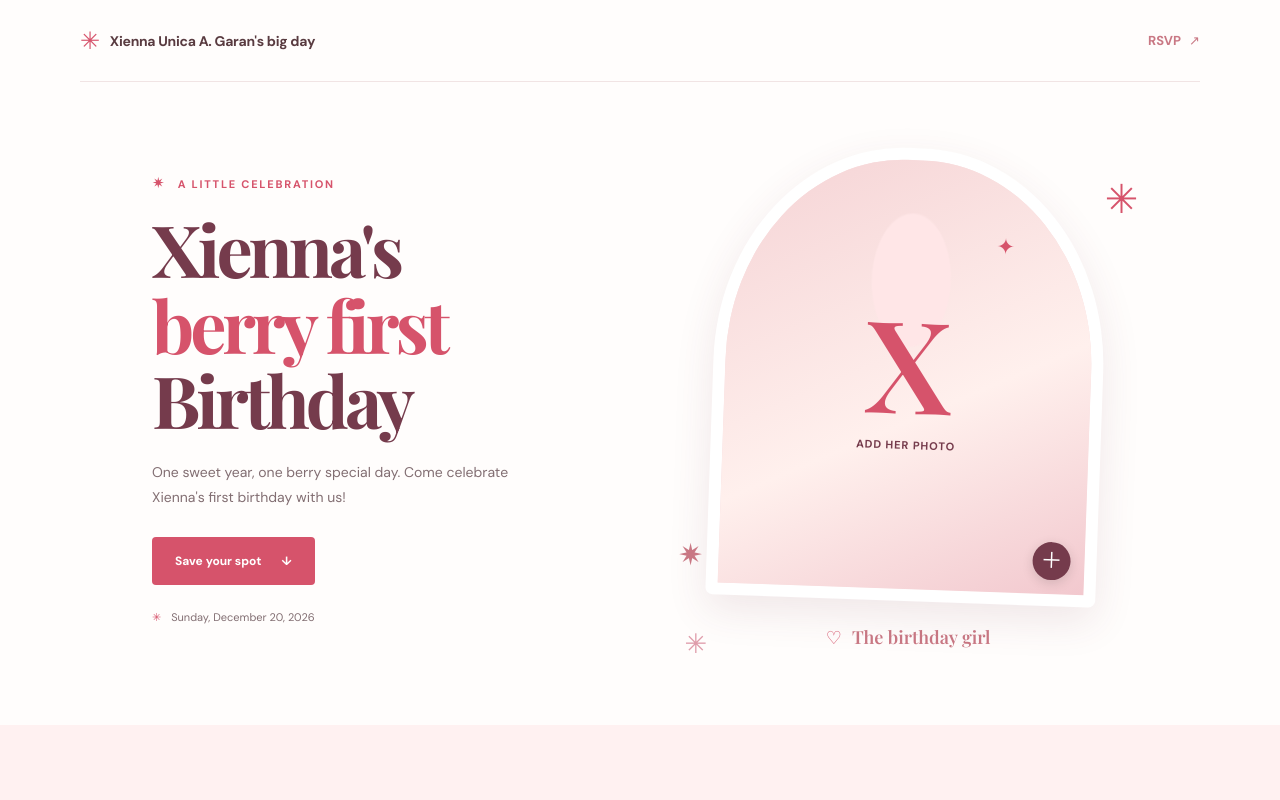
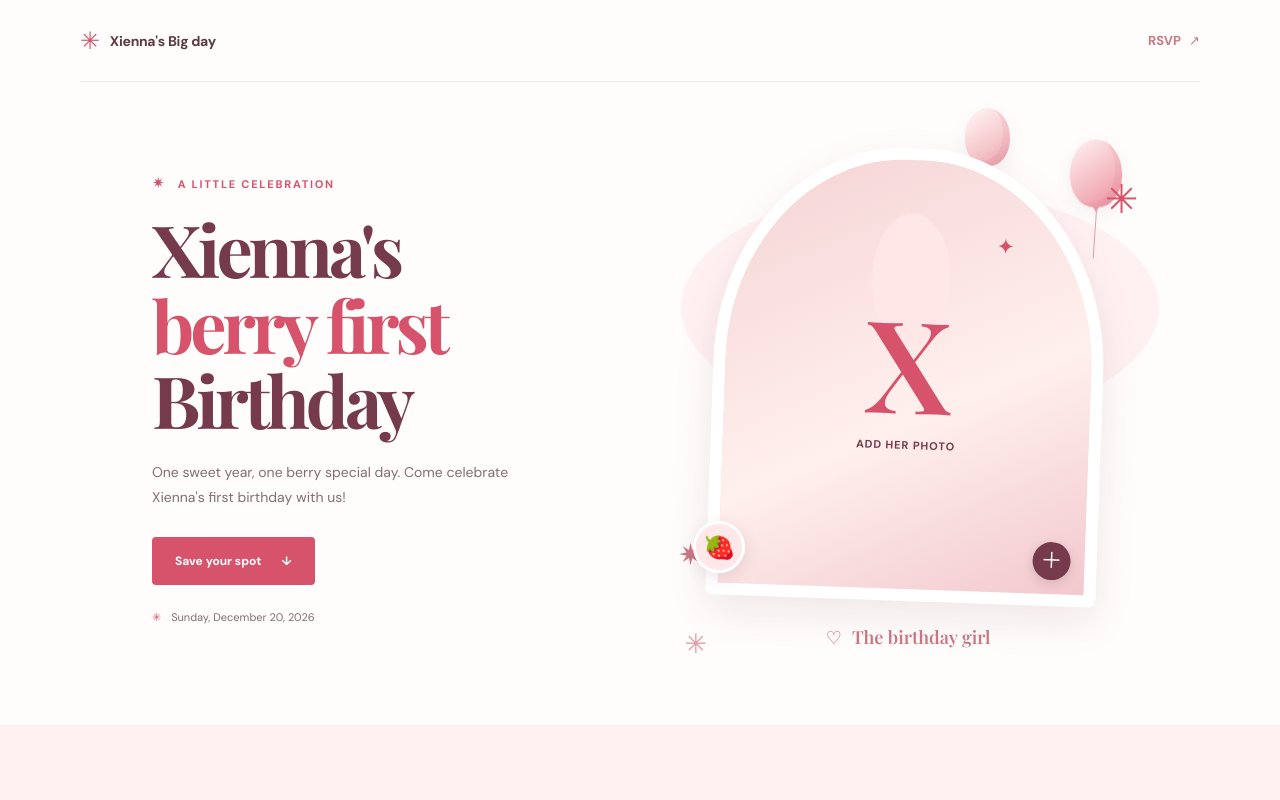
Before and after one commit to ragingaerol/invitation, a React (Vite) app: page / in a window 1280 px wide. Shown: the top 800 px of the page. Built offline with nearby package versions, Linux system fonts and the light colour scheme.

Commit message:
feat: update invitation details and enhance hero section with balloons

```diff
--- a/src/App.jsx
+++ b/src/App.jsx
@@ -76,14 +76,19 @@ function App() {
   return (
     <main>
       <header className="topbar">
-        <a className="brand" href="#home" aria-label={`${invitation.name}'s birthday invitation`}>
+        <a className="brand" href="#home" aria-label={`${invitation.nickname}'s birthday invitation`}>
           <span className="brand-mark" aria-hidden="true">✳</span>
-          <span>{invitation.name}'s big day</span>
+          <span>{invitation.nickname}'s Big day</span>
         </a>
         <a className="topbar-link" href="#rsvp">RSVP <span aria-hidden="true">↗</span></a>
       </header>
 
       <section className="hero" id="home">
+        <div className="balloon-cluster" aria-hidden="true">
+          <span className="balloon balloon-one" />
+          <span className="balloon balloon-two" />
+          <span className="balloon balloon-three" />
+        </div>
         <div className="hero-copy">
           <p className="eyebrow"><span aria-hidden="true">✷</span> A little celebration</p>
           <h1>{invitation.nickname}'s<br /><span className="headline-name">berry first</span><br />Birthday</h1>
@@ -122,6 +127,7 @@ function App() {
               aria-label="Choose a photo"
             />
           </div>
+          <span className="berry-sticker" aria-hidden="true">🍓</span>
           <div className="photo-caption"><span aria-hidden="true">♡</span> The birthday girl</div>
         </div>
         <span className="hero-doodle" aria-hidden="true">✳</span>
--- a/src/styles.css
+++ b/src/styles.css
@@ -40,6 +40,7 @@ a { color: inherit; text-decoration: none; }
 
 .hero {
   position: relative;
+  isolation: isolate;
   width: min(1120px, calc(100% - 64px));
   min-height: 570px;
   margin: 0 auto;
@@ -48,8 +49,9 @@ a { color: inherit; text-decoration: none; }
   grid-template-columns: 1fr .9fr;
   align-items: center;
   gap: 48px;
+  background: radial-gradient(ellipse at 75% 35%, #fff1f2 0 20%, transparent 20.2%);
 }
-.hero-copy { position: relative; z-index: 1; }
+.hero-copy { position: relative; z-index: 2; }
 .eyebrow { margin: 0 0 18px; color: var(--strawberry); font-size: 11px; font-weight: 700; letter-spacing: .16em; text-transform: uppercase; }
 .eyebrow span { margin-right: 7px; font-size: 15px; }
 h1, h2, h3, p { margin-top: 0; }
@@ -64,7 +66,7 @@ h1 { margin-bottom: 22px; color: var(--berry); font-size: clamp(48px, 6vw, 72px)
 .hero-date { margin-top: 25px; color: #826e72; font-size: 11px; }
 .hero-date span { margin-right: 7px; color: var(--strawberry); }
 
-.photo-wrap { position: relative; width: min(100%, 390px); justify-self: center; }
+.photo-wrap { position: relative; z-index: 2; width: min(100%, 390px); justify-self: center; }
 .photo-frame { position: relative; width: 100%; aspect-ratio: 4 / 4.65; overflow: hidden; border: 12px solid white; border-radius: 48% 48% 7px 7px; background: #f8dfe0; box-shadow: 0 15px 40px #753b4c1c; transform: rotate(2deg); }
 .photo-placeholder { position: absolute; inset: 0; display: flex; flex-direction: column; align-items: center; justify-content: center; gap: 3px; background: radial-gradient(ellipse at 50% 28%, #ffe6e7 0 15%, transparent 15.5%), linear-gradient(155deg, #f5d3d5, #fff0ed 58%, #f2c8ce); color: var(--berry); }
 .photo-initial { font-family: "Playfair Display", Georgia, serif; font-size: 128px; line-height: 1; color: var(--strawberry); }
@@ -75,10 +77,22 @@ h1 { margin-bottom: 22px; color: var(--berry); font-size: clamp(48px, 6vw, 72px)
 .photo-edit:hover { background: var(--strawberry); }
 .photo-caption { margin: 24px 0 0; color: var(--rose); text-align: center; font-family: "Playfair Display", Georgia, serif; font-size: 18px; font-style: italic; }
 .photo-caption span { padding-right: 6px; color: var(--strawberry); font-style: normal; }
+.berry-sticker { position: absolute; z-index: 3; bottom: 76px; left: -20px; width: 52px; height: 52px; display: grid; place-items: center; border: 3px solid white; border-radius: 50%; background: #ffe8e9; box-shadow: 0 5px 16px #753b4c20; font-size: 25px; transform: rotate(-12deg); }
 .sunburst { position: absolute; z-index: 1; color: var(--strawberry); }
 .sunburst-one { top: 5%; right: -9%; font-size: 40px; }
 .sunburst-two { bottom: 15%; left: -9%; color: var(--rose); font-size: 30px; }
 .hero-doodle { position: absolute; right: 44%; bottom: 10%; color: #df9caa; font-size: 27px; }
+.balloon-cluster { position: absolute; z-index: 1; inset: 0; overflow: hidden; pointer-events: none; }
+.balloon { position: absolute; width: 45px; height: 58px; border-radius: 50% 50% 46% 46%; background: linear-gradient(145deg, #fff4f3 5%, #f5c5ca 65%, #e99ba6); box-shadow: inset -7px -5px 0 #c95d7017, 0 7px 18px #753b4c14; animation: balloon-bob 4.5s ease-in-out infinite; }
+.balloon::before { position: absolute; bottom: -5px; left: calc(50% - 4px); width: 0; height: 0; border-top: 7px solid #e99ba6; border-right: 4px solid transparent; border-left: 4px solid transparent; content: ""; }
+.balloon::after { position: absolute; top: calc(100% + 3px); left: 50%; height: 48px; border-left: 1px solid #dca2a7; content: ""; transform: rotate(4deg); transform-origin: top; }
+.balloon-one { top: 4%; right: 17%; }
+.balloon-two { top: 10%; right: 7%; width: 52px; height: 68px; background: linear-gradient(145deg, #ffeef0 5%, #f3b4bd 65%, #e98d9b); animation-delay: -1.6s; }
+.balloon-three { top: 16%; right: 27%; width: 36px; height: 48px; background: linear-gradient(145deg, #fff7f4 5%, #f8d7d4 65%, #edaeae); animation-delay: -2.7s; }
+@keyframes balloon-bob {
+  0%, 100% { translate: 0 0; }
+  50% { translate: 0 -8px; }
+}
 .visually-hidden { position: absolute; width: 1px; height: 1px; padding: 0; margin: -1px; overflow: hidden; clip: rect(0, 0, 0, 0); white-space: nowrap; border: 0; }
 
 .details { padding: 73px 32px 81px; background: #fff1f1; }
@@ -124,6 +138,7 @@ h2 { margin-bottom: 0; color: var(--berry); font-size: clamp(34px, 4vw, 43px); l
   .topbar, .hero, .footer { width: min(100% - 40px, 520px); }
   .topbar { height: 68px; }
   .hero { min-height: unset; padding: 56px 10px 68px; grid-template-columns: 1fr; gap: 46px; }
+  .balloon-cluster { display: none; }
   .hero-copy { text-align: center; }
   .intro { margin-right: auto; margin-left: auto; }
   h1 { font-size: clamp(48px, 13vw, 67px); }
@@ -146,4 +161,5 @@ h2 { margin-bottom: 0; color: var(--berry); font-size: clamp(34px, 4vw, 43px); l
 @media (prefers-reduced-motion: reduce) {
   html { scroll-behavior: auto; }
   *, *::before, *::after { transition-duration: .01ms !important; }
+  .balloon { animation: none; }
 }
```
